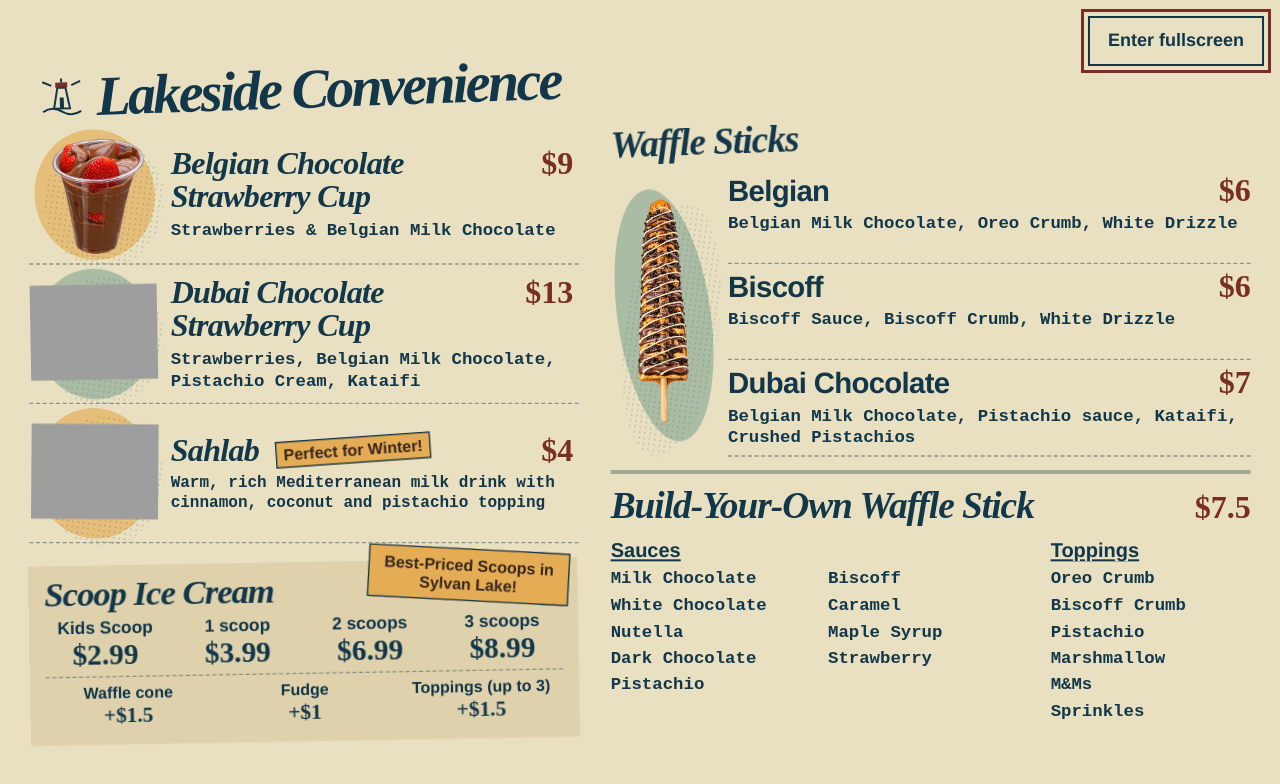
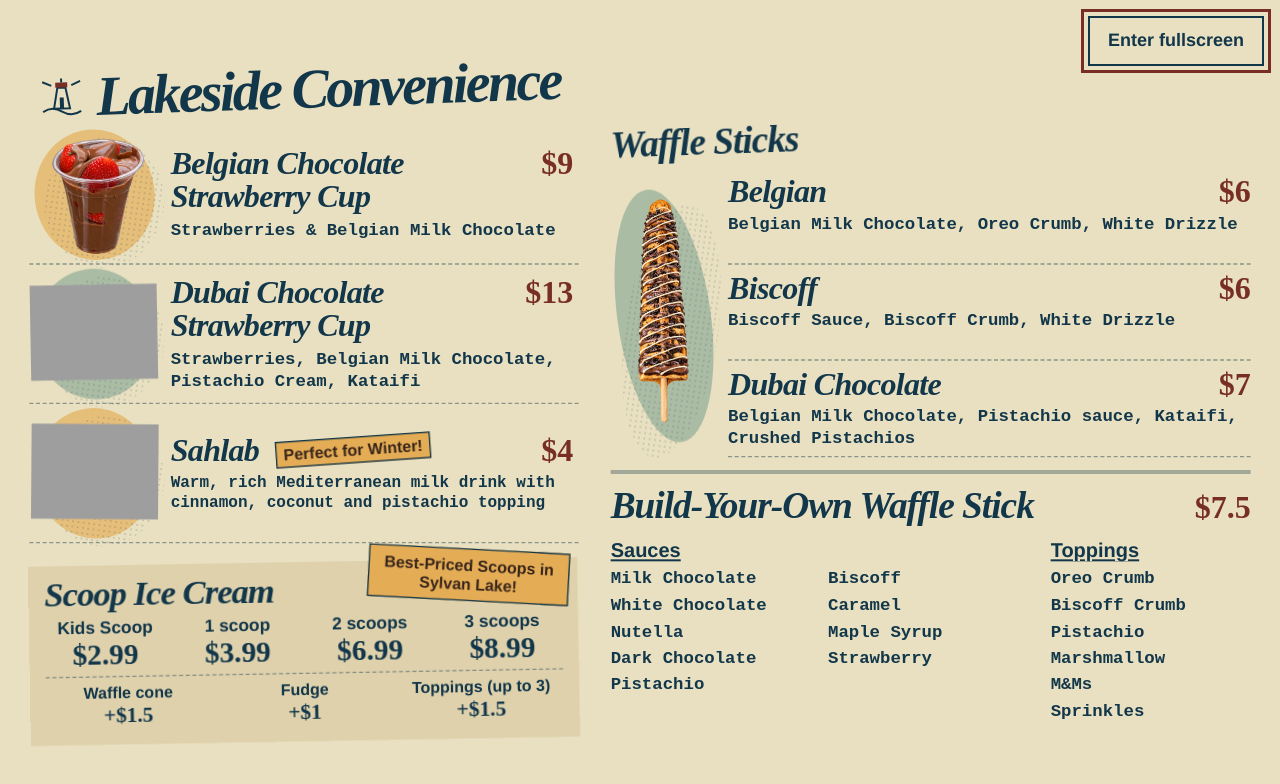
Before and after one commit to emadabdallah16/lakeside-menu, a plain HTML site: page screen1.html in a window 1280 px wide. Drawn offline with Linux system fonts and the light colour scheme; grey boxes are pictures that could not be loaded.

Commit message:
Match waffle stick names to the other TV menu headings

```diff
--- a/style.css
+++ b/style.css
@@ -185,7 +185,7 @@ html, body {
   min-width: 0; min-height: 0;
 }
 .refreshment-copy { min-width: 0; }
-.refreshment-copy h2 {
+.refreshment-copy h2, .waffle-options h3 {
   margin: 0; font: italic 700 48px/1.04 'Times New Roman', Times, serif;
   letter-spacing: -1px;
 }
@@ -207,7 +207,6 @@ html, body {
 .waffle-options li { padding-bottom: 10px; border-bottom: 2px dashed var(--rule); }
 .option-heading { display: flex; justify-content: space-between; align-items: baseline; gap: 24px; }
 .option-heading > h2, .option-heading > h3 { min-width: 0; }
-.waffle-options h3 { margin: 0; font: 700 44px/1.1 Helvetica, Arial, sans-serif; letter-spacing: -1px; }
 .waffle-options p { margin-top: 8px; }
 .scoops-section { position: relative; padding: 14px 24px; background: var(--panel); transform: rotate(-1deg); }
 .scoops-section .section-title { font-size: 52px; }
```
Also changed, not shown: 2 other files.
